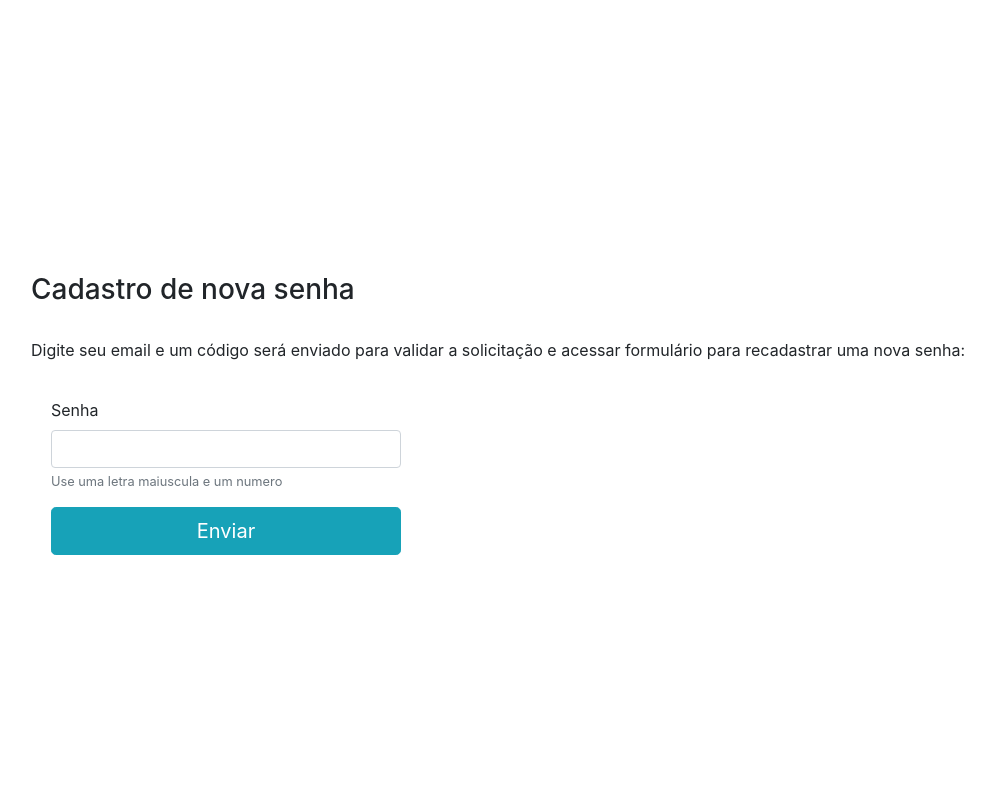
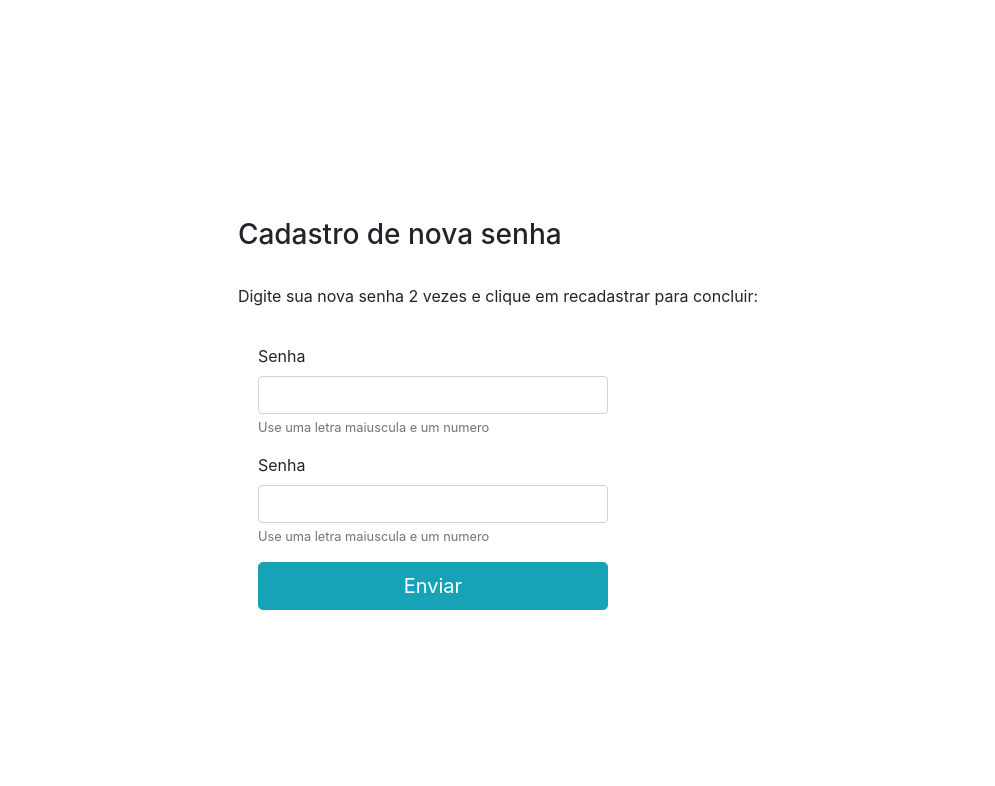
Before and after one commit to krawler/loja_django, a Django app: template perfil/templates/perfil/reset_password.html in a window 1280 px wide. Shown: the part 56-842 px from the top of the page, without its empty margins (142-1137 px from the left). Run offline with Django 4.2, Linux system fonts and the light colour scheme; the template is opened without the code that fills it, so the values that code supplies are empty; some libraries are stand-ins or nearby versions.

Commit message:
ultimas alteracoes

```diff
--- a/perfil/templates/perfil/reset_password.html
+++ b/perfil/templates/perfil/reset_password.html
@@ -9,7 +9,7 @@
     {% if not request.user.is_authenticated %}
     <div class="card borderless">
         <h3>Cadastro de nova senha</h3>
-        <p class="mt-4">Digite seu email e um código será enviado para validar a solicitação e acessar formulário para recadastrar uma nova senha:</p>
+        <p class="mt-4">Digite sua nova senha 2 vezes e clique em recadastrar para concluir:</p>
 
         <div class="card-body">
             <form method="POST" action="{% url 'perfil:reset_password' %}">
@@ -31,6 +31,21 @@
                         </small>
                     </div>
                 </div>
+                <div id="div_id_password_confirm" class="form-group"> <label for="id_password_confirm" class="">
+                    Senha
+                </label>
+                    <div>
+                        <input type="passwordConfirm"
+                                name="passwordConfirm"
+                                class="passwordinput form-control"
+                                aria-describedby="id_passwordconfirm_helptext"
+                                id="id_password">
+                        <small id="hint_id_password_confirm"
+                                class="form-text text-muted">
+                                Use uma letra maiuscula e um numero
+                        </small>
+                    </div>
+                </div>
                 <button type="submit" id="btn_login_perfil" class="btn btn-primary btn-block btn-lg btn_login">
                     Enviar
                 </button>
```
